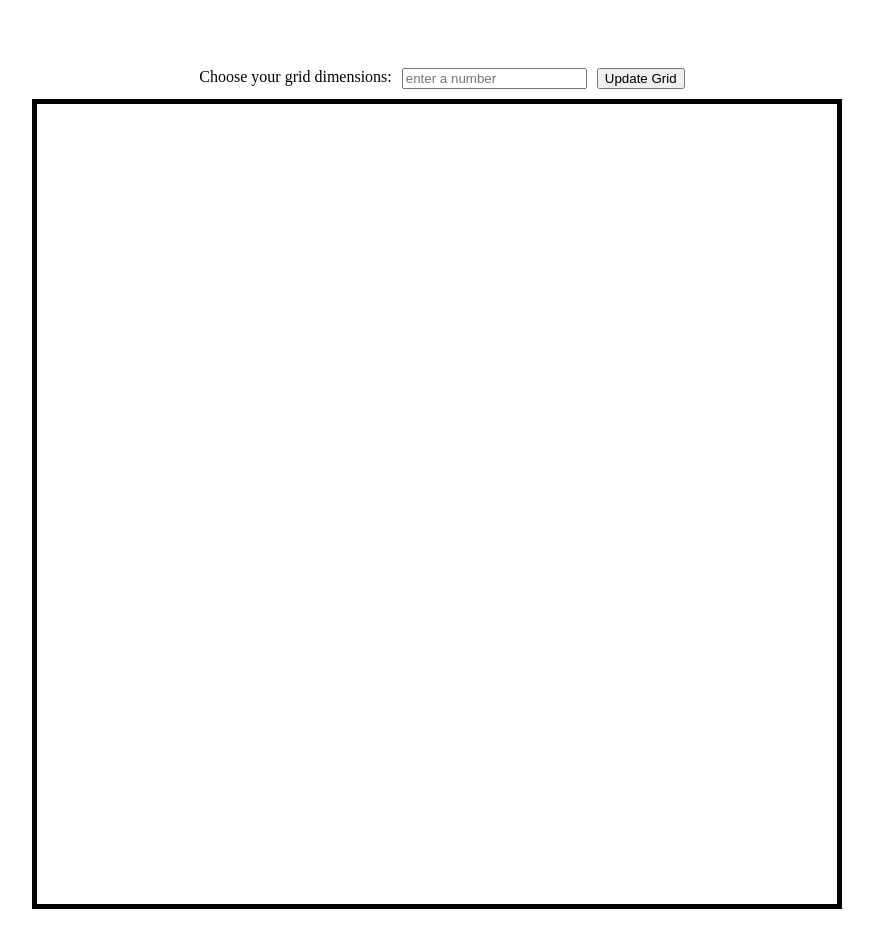
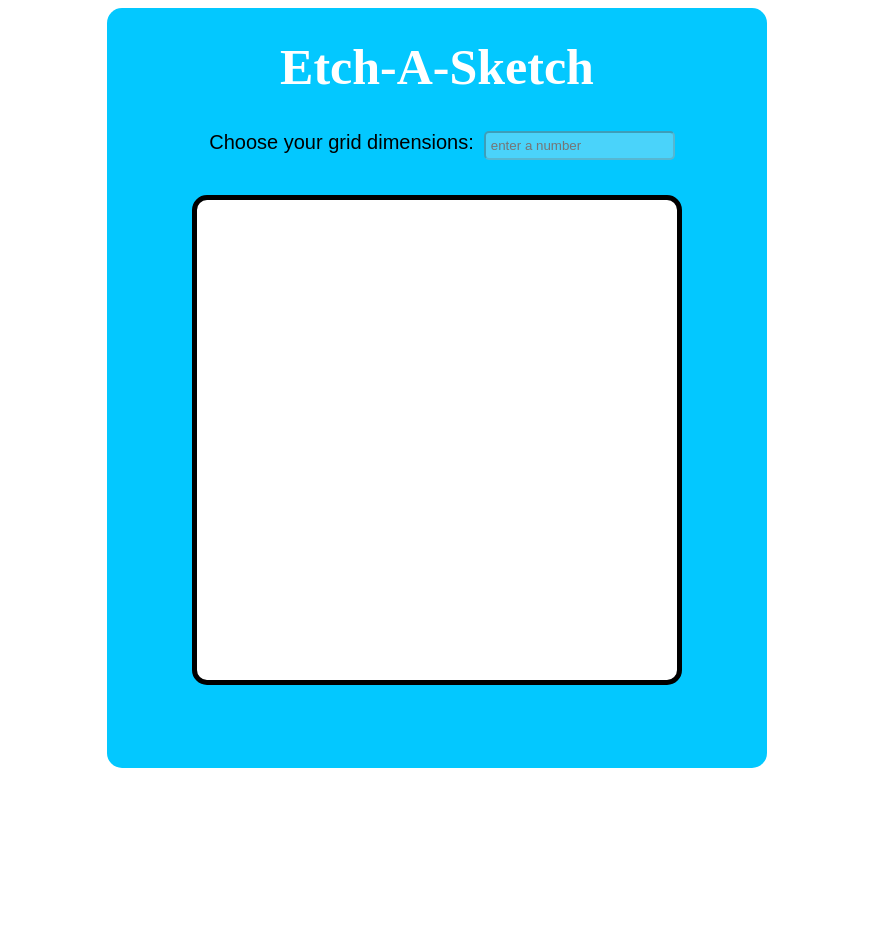
Before and after one commit to EricMTodd/etch-a-sketch, a plain HTML site: page index.html in a window 1280 px wide. Shown: the whole page, without its empty margins (203-1076 px from the left). After the commit the page ends 800 px from the top, so only its background shows below. Drawn offline with Linux system fonts and the light colour scheme.

Commit message:
More styling added.

```diff
--- a/index.html
+++ b/index.html
@@ -1,6 +1,5 @@
 <!DOCTYPE html>
 <html style="--gridNum">
-
   <head>
     <title>Etch-A-Sketch!</title>
     <meta charset="utf-8" />
@@ -9,16 +8,22 @@
 
   <body>
     <div id="content-wrapper">
+      <h1>Etch-A-Sketch</h1>
       <form onSubmit="updateGrid(); return false;">
         <label for="input">Choose your grid dimensions: </label>
-      <input type="text" id="input" name="input" placeholder="enter a number" />
-      <button type="button" id="update-grid" onclick="updateGrid()">
+        <input
+          disabled="true"
+          type="text"
+          id="input"
+          name="input"
+          placeholder="enter a number"
+        />
+        <!-- <button type="button" id="update-grid" onclick="updateGrid()">
           Update Grid
-      </button>
+        </button> -->
       </form>
       <div id="container"></div>
     </div>
     <script src="scripts/main.js"></script>
   </body>
-
 </html>
--- a/scripts/main.js
+++ b/scripts/main.js
@@ -3,7 +3,7 @@ document.onmouseover = function (e) {
     let boxId = e.target.id;
     let selectedBox = document.getElementById(boxId);
     selectedBox.classList.add("etched");
-  };
+  }
 };
 
 function buildGrid(gridNum) {
@@ -34,5 +34,4 @@ function updateGrid() {
   document.getElementById("input").value = "";
 }
 
-
 buildGrid(16);
--- a/styles/style.css
+++ b/styles/style.css
@@ -2,38 +2,62 @@
 
 :root {
   --gridNum: "";
-  --box-size: 50px;
+  --box-size: 30px;
 }
 
 /* Main Styles */
+
+h1 {
+  font-size: 50px;
+  padding-bottom: 30px;
+  margin: 0 auto;
+  color: #fff;
+}
 
 form {
   display: flex;
   justify-content: center;
   margin: 0 auto;
   padding: 10px;
+  font-family: sans-serif;
 }
 
-form, input, button {
+label {
+  font-size: 20px;
+}
+
+form,
+input,
+button {
   margin-left: 10px;
+  border-radius: 5px;
+  padding: 5px;
 }
 
 #content-wrapper {
-  padding: 50px;
-  background-color: #03c8ff
+  text-align: center;
+  padding: 30px;
+  background-color: #03c8ff;
   border-radius: 15px;
+  width: 600px;
+  height: 700px;
+  margin: 0 auto;
 }
 
 #container {
   display: flex;
   justify-content: center;
+  min-width: calc(var(--gridNum) * var(--box-size));
+  margin: 0 auto;
 }
 
 #grid {
+  margin-top: 30px;
+  border-radius: 15px;
   display: grid;
   grid-template-columns: repeat(var(--gridNum), var(--box-size));
   border: 5px solid black;
-  max-width: calc(var(--gridNum) * var(--box-size));
+  width: calc(var(--gridNum) * var(--box-size));
   background-color: #fff;
 }
 
```
Lines whose indentation alone changed are shown as unchanged.
